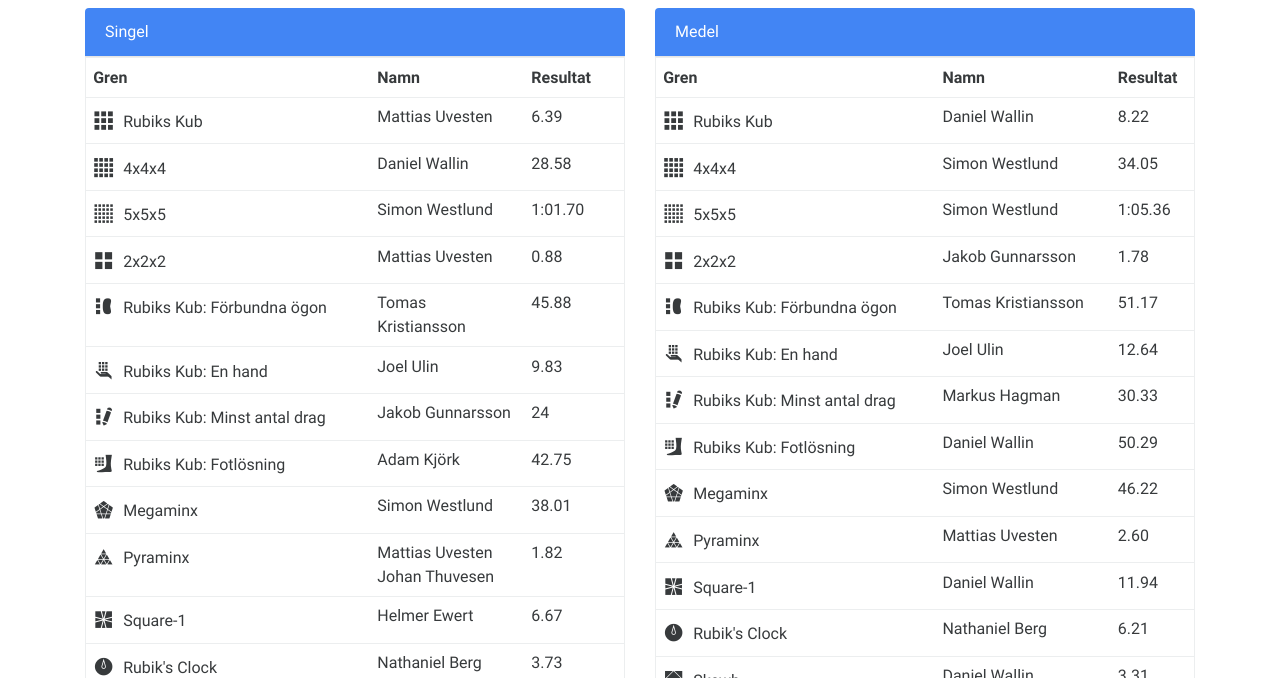
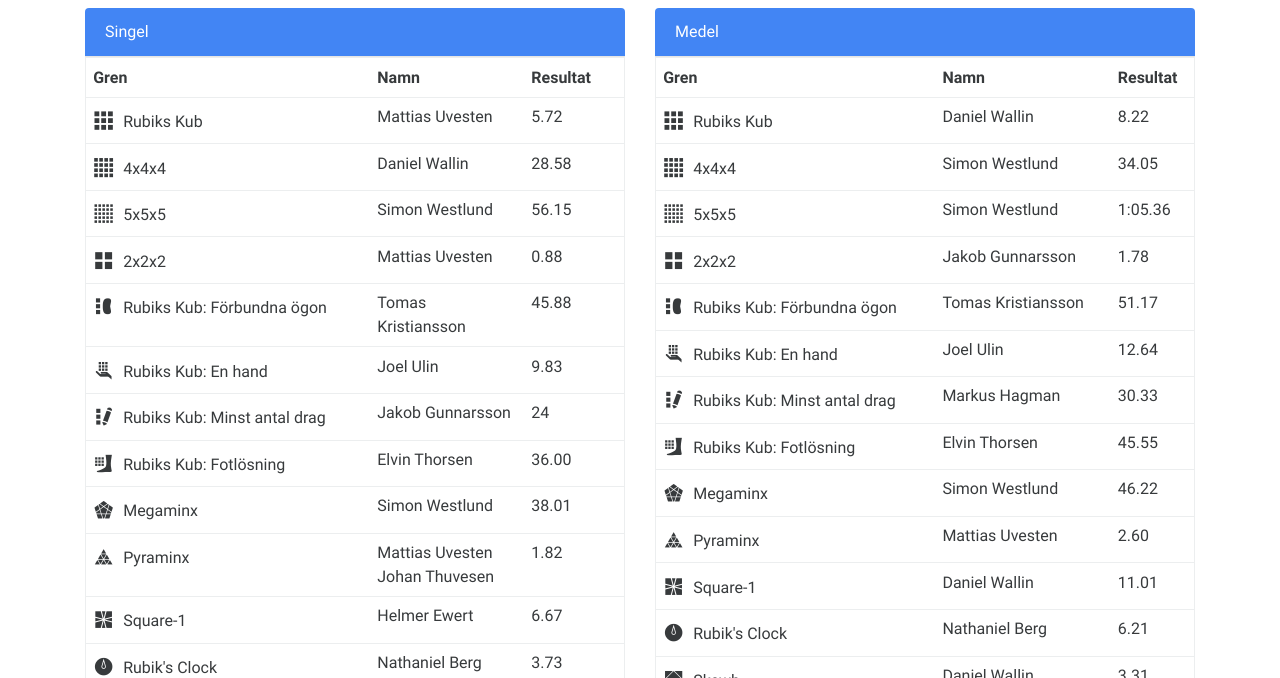
Before and after one commit to SveKub/SveKubOldSite, a Jekyll site: the page built from index.html, in a window 1280 px wide. Shown: the part 1033-1711 px from the top of the page. Built offline with Jekyll 4.4.1, drawn with Linux system fonts in a browser that asks for light colours; nearby versions of some CDN libraries.

Commit message:
nya rekord

```diff
--- a/index.html
+++ b/index.html
@@ -73,14 +73,14 @@
                 <div class="card-header primary-color white-text">Singel</div>
                 <table class="table records">
                     <tr><th>Gren</th><th>Namn</th><th>Resultat</th></tr>
-                    <tr><td><span class="cubing-icon icon-333"> </span><span> Rubiks Kub</span></td><td>Mattias Uvesten</td><td>6.39</td></tr>
+                    <tr><td><span class="cubing-icon icon-333"> </span><span> Rubiks Kub</span></td><td>Mattias Uvesten</td><td>5.72</td></tr>
                     <tr><td><span class="cubing-icon icon-444"> </span><span> 4x4x4</span></td><td>Daniel Wallin</td><td>28.58</td></tr>
-                    <tr><td><span class="cubing-icon icon-555"> </span><span> 5x5x5</span></td><td>Simon Westlund</td><td>1:01.70</td></tr>
+                    <tr><td><span class="cubing-icon icon-555"> </span><span> 5x5x5</span></td><td>Simon Westlund</td><td>56.15</td></tr>
                     <tr><td><span class="cubing-icon icon-222"> </span><span> 2x2x2</span></td><td>Mattias Uvesten</td><td>0.88</td></tr>
                     <tr><td><span class="cubing-icon icon-333bf"> </span><span> Rubiks Kub: Förbundna ögon</span></td><td>Tomas Kristiansson</td><td>45.88</td></tr>
                     <tr><td><span class="cubing-icon icon-333oh"> </span><span> Rubiks Kub: En hand</span></td><td>Joel Ulin</td><td>9.83</td></tr>
                     <tr><td><span class="cubing-icon icon-333fm"> </span><span> Rubiks Kub: Minst antal drag</span></td><td>Jakob Gunnarsson</td><td>24</td></tr>
-                    <tr><td><span class="cubing-icon icon-333ft"> </span><span> Rubiks Kub: Fotlösning</span></td><td>Adam Kjörk</td><td>42.75</td></tr>
+                    <tr><td><span class="cubing-icon icon-333ft"> </span><span> Rubiks Kub: Fotlösning</span></td><td>Elvin Thorsen</td><td>36.00</td></tr>
                     <tr><td><span class="cubing-icon icon-minx"> </span><span> Megaminx</span></td><td>Simon Westlund</td><td>38.01</td></tr>
                     <tr><td><span class="cubing-icon icon-pyram"> </span><span> Pyraminx</span></td><td>Mattias Uvesten </br>Johan Thuvesen</td><td>1.82</td></tr>
                     <tr><td><span class="cubing-icon icon-sq1"> </span><span> Square-1</span></td><td>Helmer Ewert</td><td>6.67</td></tr>
@@ -106,10 +106,10 @@
                     <tr><td><span class="cubing-icon icon-333bf"> </span><span> Rubiks Kub: Förbundna ögon</span></td><td>Tomas Kristiansson</td><td>51.17</td></tr>
                     <tr><td><span class="cubing-icon icon-333oh"> </span><span> Rubiks Kub: En hand</span></td><td>Joel Ulin</td><td>12.64</td></tr>
                     <tr><td><span class="cubing-icon icon-333fm"> </span><span> Rubiks Kub: Minst antal drag</span></td><td>Markus Hagman</td><td>30.33</td></tr>
-                    <tr><td><span class="cubing-icon icon-333ft"> </span><span> Rubiks Kub: Fotlösning</span></td><td>Daniel Wallin</td><td>50.29</td></tr>
+                    <tr><td><span class="cubing-icon icon-333ft"> </span><span> Rubiks Kub: Fotlösning</span></td><td>Elvin Thorsen</td><td>45.55</td></tr>
                     <tr><td><span class="cubing-icon icon-minx"> </span><span> Megaminx</span></td><td>Simon Westlund</td><td>46.22</td></tr>
                     <tr><td><span class="cubing-icon icon-pyram"> </span><span> Pyraminx</span></td><td>Mattias Uvesten</td><td>2.60</td></tr>
-                    <tr><td><span class="cubing-icon icon-sq1"> </span><span> Square-1</span></td><td>Daniel Wallin</td><td>11.94</td></tr>
+                    <tr><td><span class="cubing-icon icon-sq1"> </span><span> Square-1</span></td><td>Daniel Wallin</td><td>11.01</td></tr>
                     <tr><td><span class="cubing-icon icon-clock"> </span><span> Rubik's Clock</span></td><td>Nathaniel Berg</td><td>6.21</td></tr>
                     <tr><td><span class="cubing-icon icon-skewb"> </span><span> Skewb</span></td><td>Daniel Wallin</td><td>3.31</td></tr>
                     <tr><td><span class="cubing-icon icon-666"> </span><span> 6x6x6</span></td><td>Daniel Wallin</td><td>2:18.27</td></tr>
```
